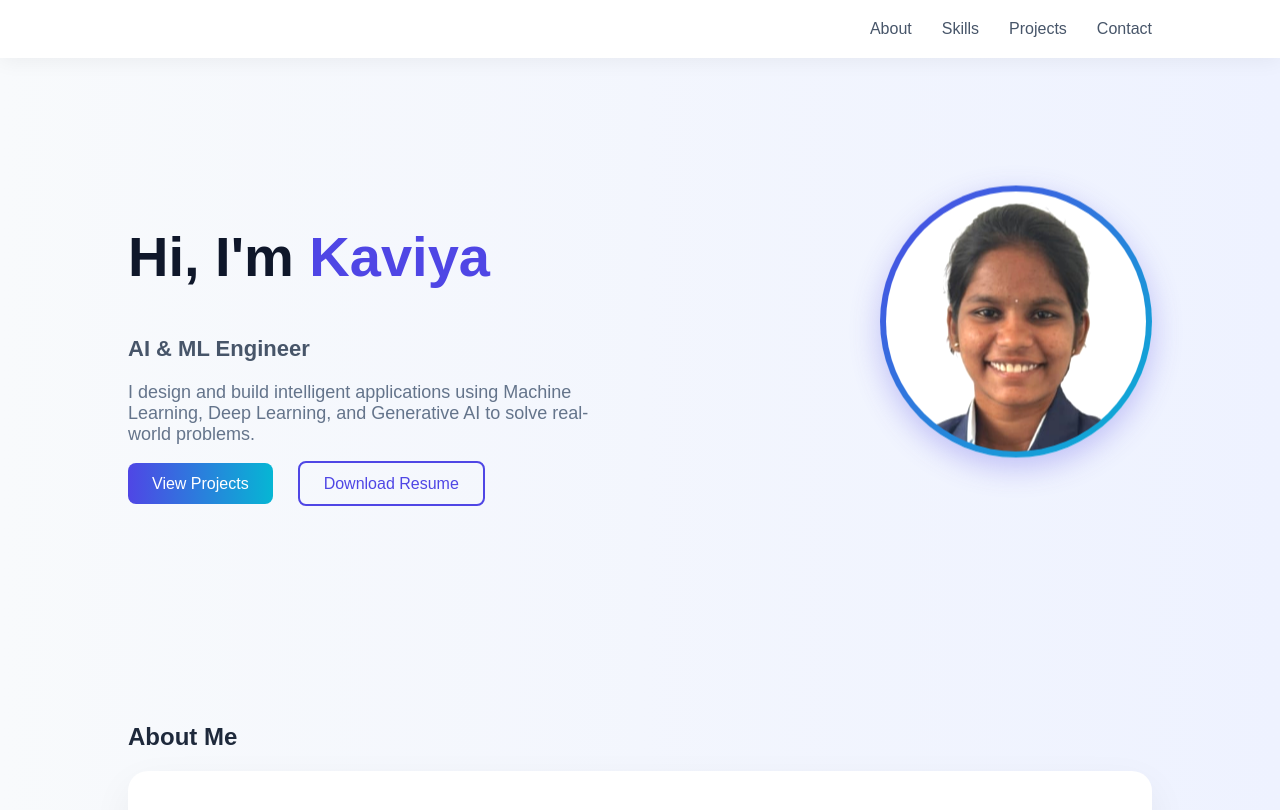
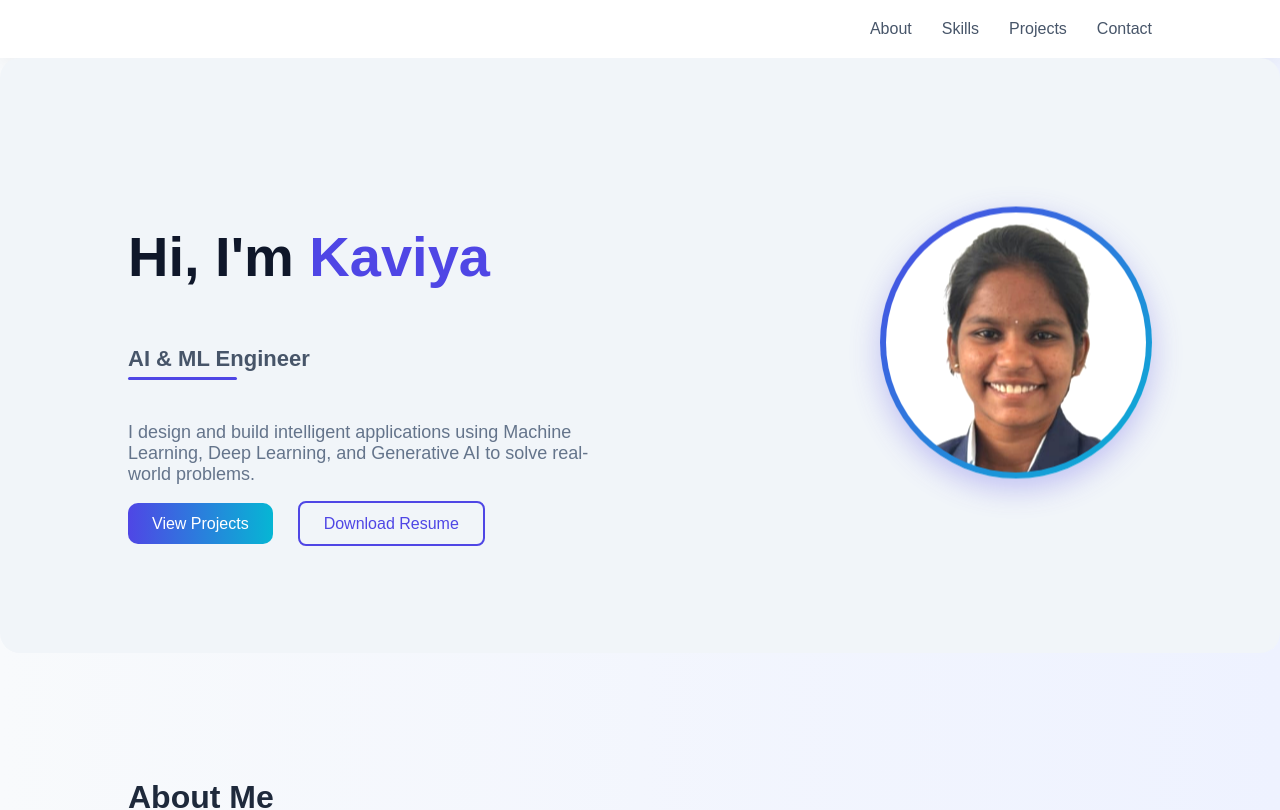
Before and after one commit to Kaviya-Balamurugan/portfolio, a React (Create React App) app: page / in a window 1280 px wide. Shown: the top 810 px of the page. Built offline with nearby package versions, Linux system fonts and the light colour scheme.

Commit message:
updated frontend

```diff
--- a/src/App.css
+++ b/src/App.css
@@ -39,9 +39,21 @@ section {
 .card {
   background: white;
   padding: 30px;
+  border-radius: 18px;
+  box-shadow: 0 10px 25px rgba(0,0,0,0.06);
+  line-height: 1.7;
+
+  transition: all 0.3s ease;
+}
+
+.card:hover {
+  transform: translateY(-6px);
+  box-shadow: 0 15px 35px rgba(0,0,0,0.1);
+}
+
+section:nth-child(even) {
+  background: #f1f5f9;
   border-radius: 20px;
-  box-shadow: 0 15px 40px rgba(0,0,0,0.06);
-  line-height: 1.7;
 }
 
 /* HERO SECTION */
@@ -100,6 +112,42 @@ section {
   margin-left: 10px;
 }
 
+.project-card {
+  background: white;
+  padding: 30px;
+  border-radius: 20px;
+  margin-bottom: 25px;
+  box-shadow: 0 10px 25px rgba(0,0,0,0.05);
+
+  transition: all 0.3s ease;
+}
+
+.project-card:hover {
+  transform: translateY(-10px);
+  box-shadow: 0 20px 40px rgba(0,0,0,0.12);
+}
+
+.btn-primary {
+  padding: 12px 24px;
+  background: linear-gradient(90deg, #4f46e5, #06b6d4);
+  color: white;
+  border-radius: 10px;
+  font-weight: 500;
+  transition: 0.3s;
+}
+
+.btn-primary:hover {
+  transform: scale(1.05);
+}
+
+.btn-secondary:hover {
+  background: #4f46e5;
+  color: white;
+}
+
+section {
+  padding: 100px 10%;
+}
 /* RIGHT IMAGE (FIXED 🔥) */
 .circle {
   width: 260px;
@@ -285,3 +333,21 @@ section {
 .btn-secondary:active {
   transform: scale(0.95);
 }
+
+h2 {
+  font-size: 32px;
+  margin-bottom: 30px;
+  position: relative;
+  display: inline-block;
+}
+
+h2::after {
+  content: "";
+  width: 60%;
+  height: 3px;
+  background: #4f46e5;
+  position: absolute;
+  left: 0;
+  bottom: -8px;
+  border-radius: 10px;
+}
```
